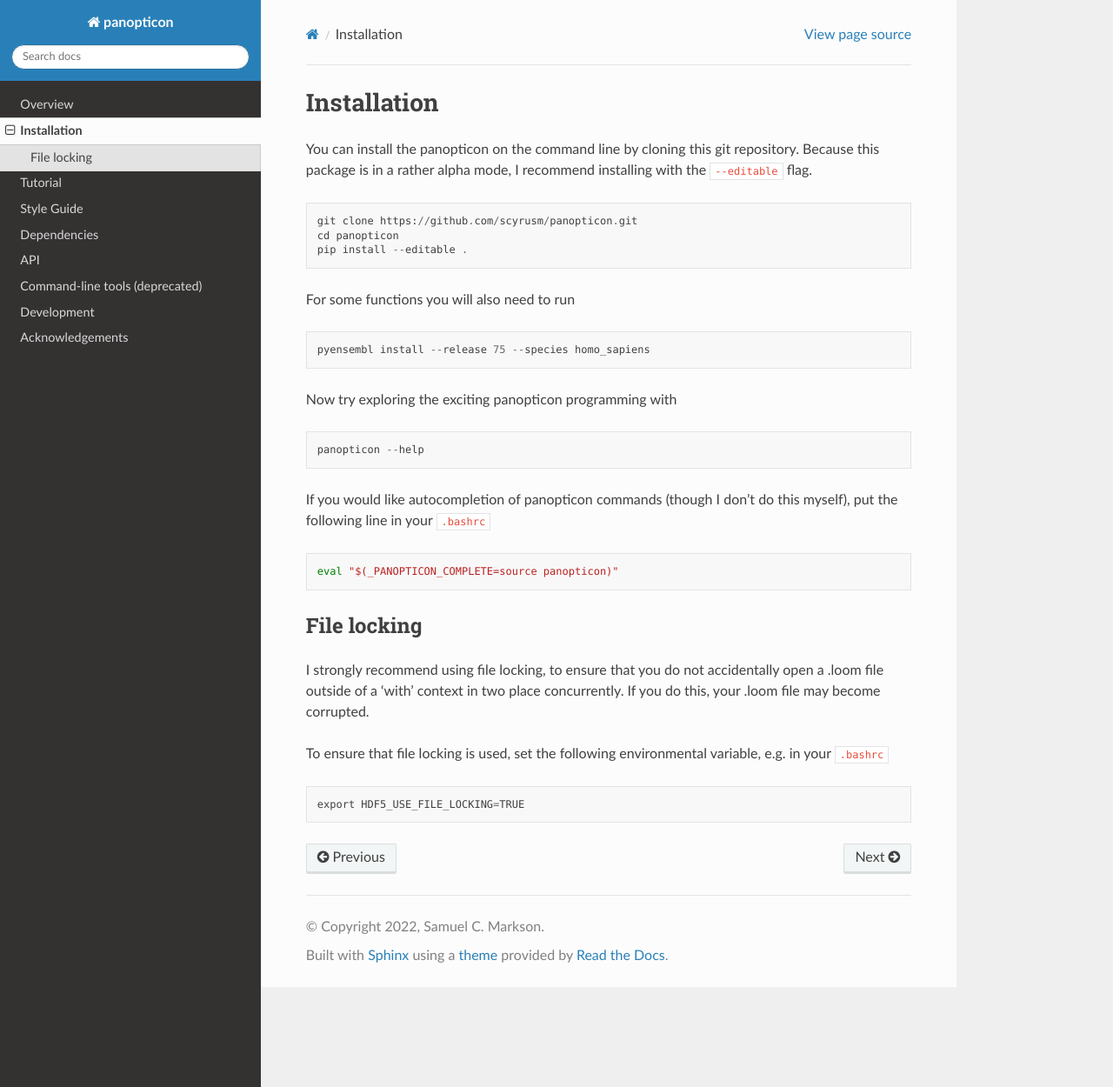
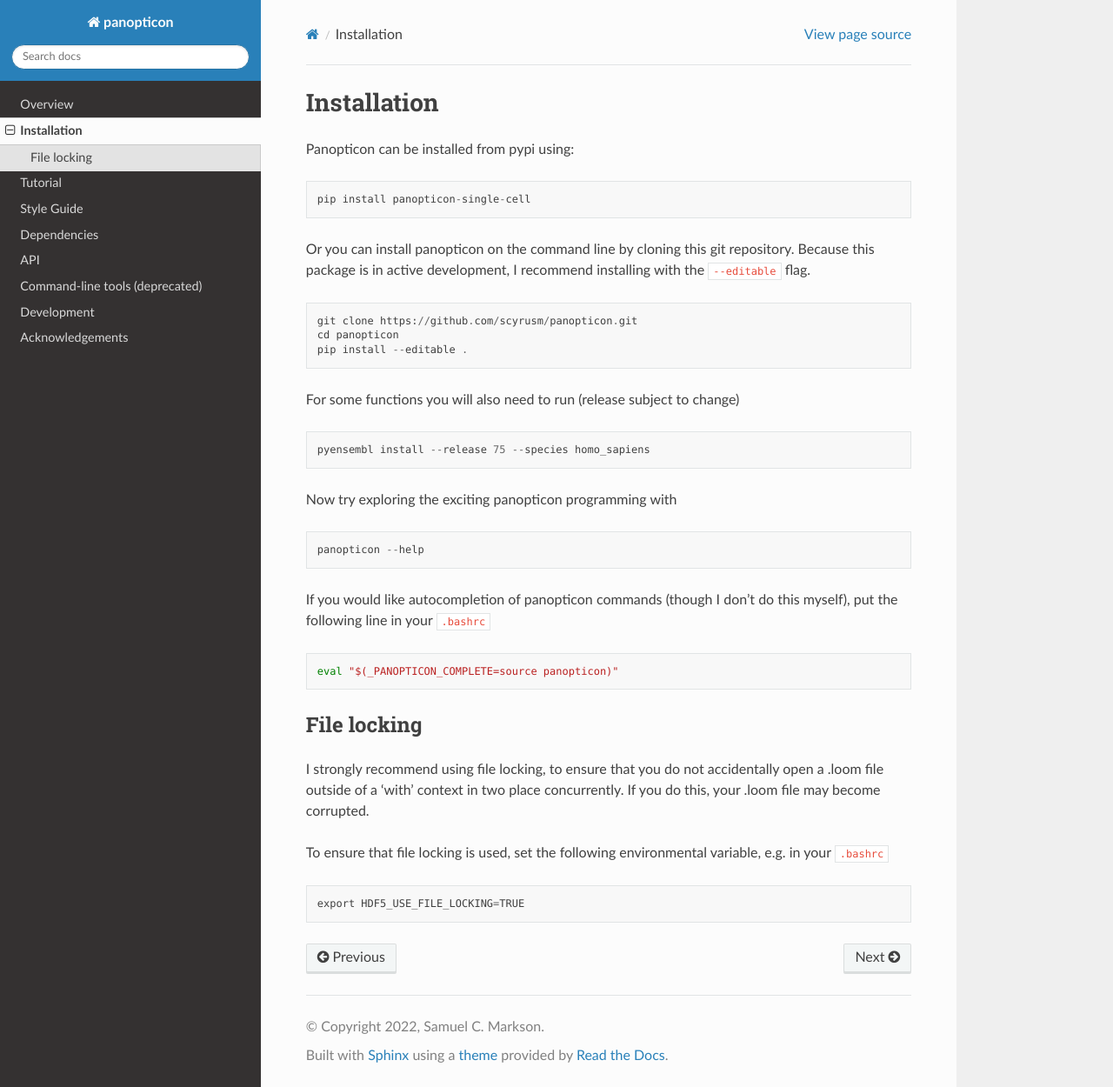
Before and after one commit to scyrusm/panopticon, a Sphinx documentation site: the page built from docs/installation.rst, in a window 1280 px wide and 1250 px high. Shown: the whole window at 87% size. Built offline with Sphinx 7.4.7 and the Read the Docs theme 2.0.0, drawn with Linux system fonts in a browser that asks for light colours.

Commit message:
documentation changes

```diff
--- a/docs/installation.rst
+++ b/docs/installation.rst
@@ -1,9 +1,16 @@
 ============
 Installation
 ============
+Panopticon can be installed from pypi using:
+::
 
-You can install the panopticon on the command line by cloning this git
-repository. Because this package is in a rather alpha mode, I recommend
+       pip install panopticon-single-cell
+
+::
+
+
+Or you can install panopticon on the command line by cloning this git
+repository. Because this package is in active development, I recommend
 installing with the ``--editable`` flag.
 
 ::
@@ -12,7 +19,7 @@
         cd panopticon
         pip install --editable .
 
-For some functions you will also need to run
+For some functions you will also need to run (release subject to change)
 
 ::
 
--- a/setup.py
+++ b/setup.py
@@ -21,8 +21,8 @@
 install_requires = get_requirements('requirements.txt')
 
 setup(
-    name='panopticon',
-    version='0.1dev',
+    name='panopticon-single-cell',
+    version='0.3',
     author='Samuel C. Markson',
     author_email='smarkson@alum.mit.edu',
     install_requires=install_requires,
```
